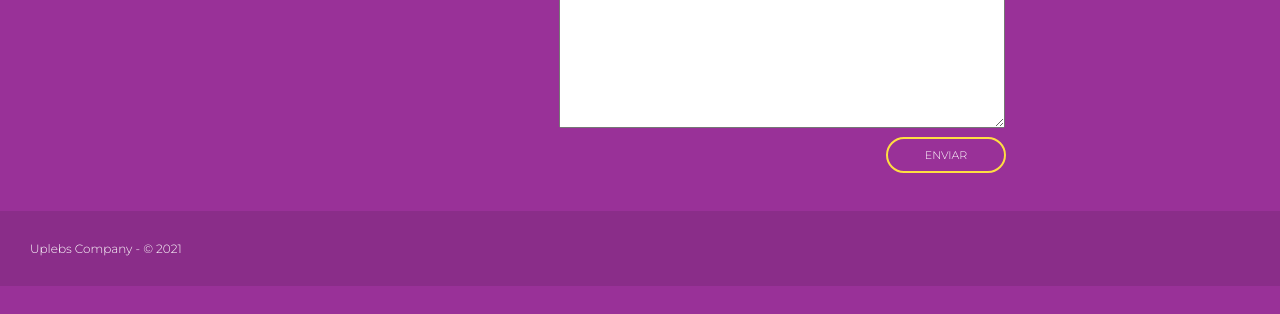
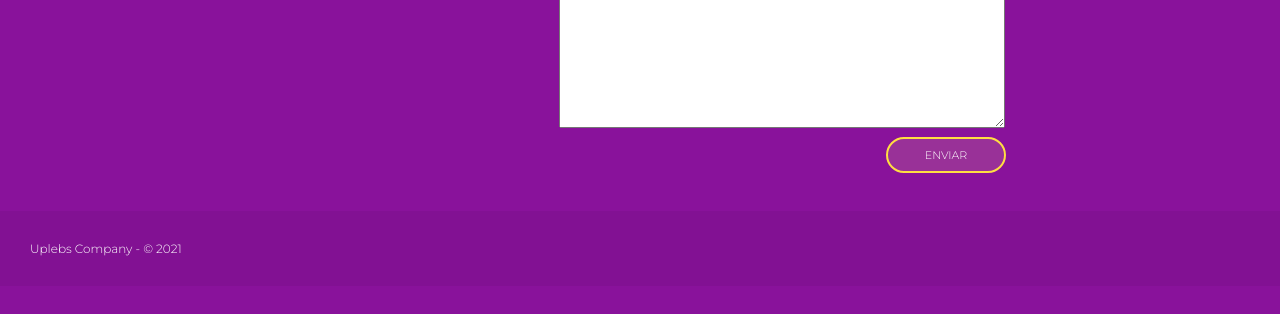
Before and after one commit to flavialbraz/formulario, a plain HTML site: page index.html in a window 1280 px wide. Shown: the part 486-800 px from the top of the page. Drawn offline with Linux system fonts and the light colour scheme.

Commit message:
Update style.css

```diff
--- a/style.css
+++ b/style.css
@@ -4,9 +4,9 @@
     margin: 0;
 }
 
- body {
-    background: #993198;
-    font-family: montserrat;
+body {
+    background: #89129b;
+    font-family: Montserrat, sans-serif;
 }
 
 .container {
@@ -112,7 +112,7 @@ input[type="radio"] {
 }
 
 footer {
-    background: #8a2d89;
+    background: #0000000d;
     text-align: left;
     color: #fff;
     padding: 30px;
```
